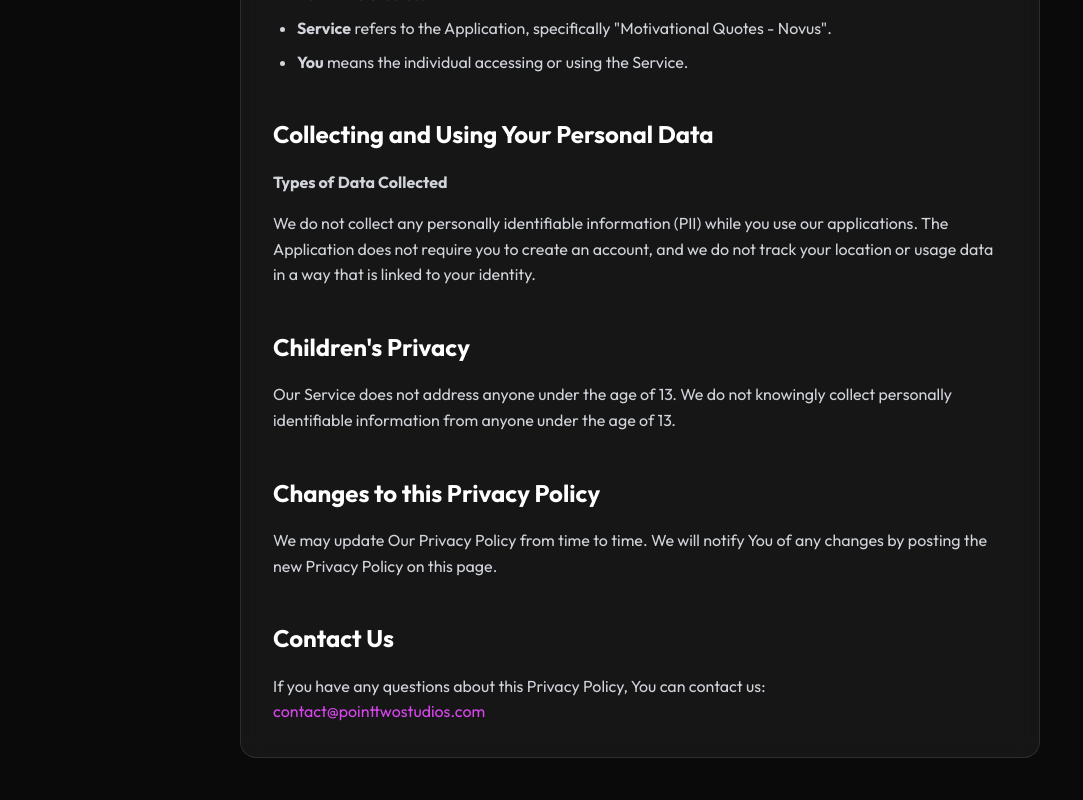
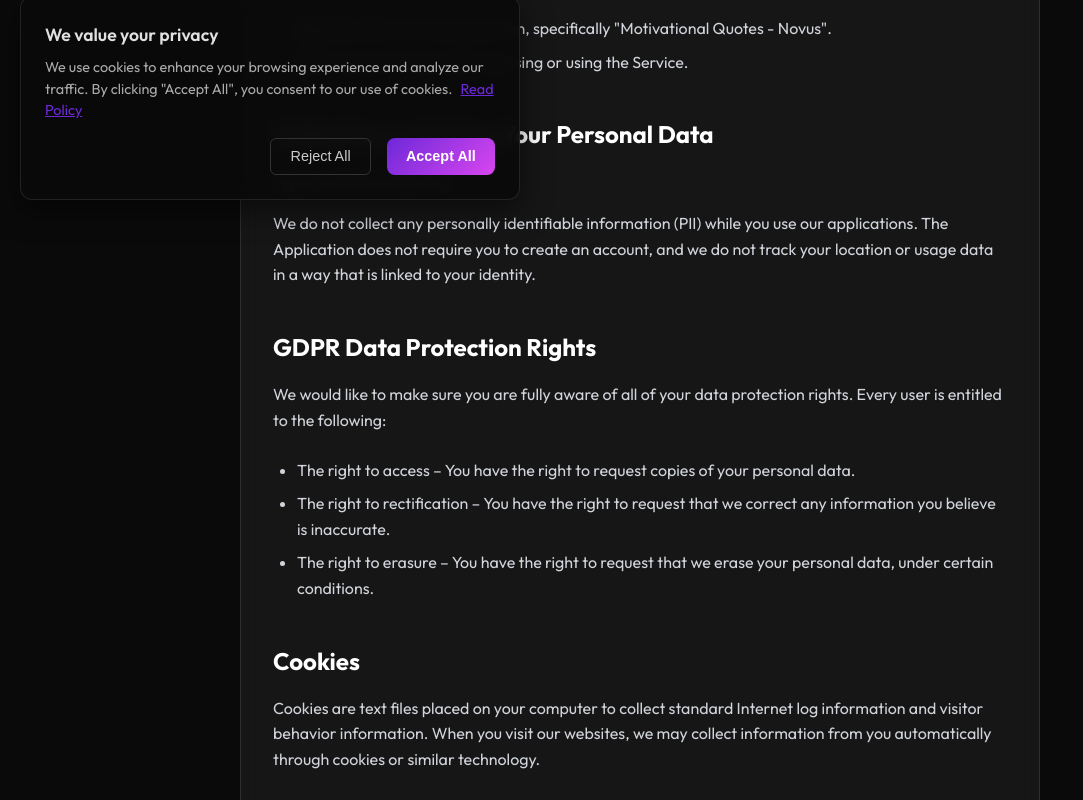
Before and after one commit to tolgaozgun/pointtwostudios, a React (Vite) app: page /novus/privacy-policy in a window 1280 px wide. Shown: the part 580-1380 px from the top of the page, without its empty margins (0-1083 px from the left). Built offline with nearby package versions, Linux system fonts and the light colour scheme.

Commit message:
Compliance: Add Cookie Consent Banner and GDPR info

```diff
--- a/index.html
+++ b/index.html
@@ -11,6 +11,12 @@
   <script>
     window.dataLayer = window.dataLayer || [];
     function gtag() { dataLayer.push(arguments); }
+    gtag('consent', 'default', {
+      'ad_storage': 'denied',
+      'ad_user_data': 'denied',
+      'ad_personalization': 'denied',
+      'analytics_storage': 'denied'
+    });
     gtag('js', new Date());
     gtag('config', 'G-YCRH3HH78B');
   </script>
--- a/src/App.jsx
+++ b/src/App.jsx
@@ -1,6 +1,7 @@
 import { BrowserRouter as Router, Routes, Route, Link } from 'react-router-dom';
 import Home from './pages/Home';
 import PrivacyPolicy from './pages/PrivacyPolicy';
+import CookieConsent from './components/CookieConsent';
 
 function App() {
   return (
@@ -34,6 +35,7 @@ function App() {
           <p>&copy; {new Date().getFullYear()} Point Two Studios. All rights reserved.</p>
           <p style={{ marginTop: '0.5rem', fontSize: '0.8rem' }}>Designed & Built by Tolga Ozgun</p>
         </footer>
+        <CookieConsent />
       </div>
     </Router>
   );
--- /dev/null
+++ b/src/components/CookieConsent.jsx
@@ -0,0 +1,91 @@
+import { useState, useEffect } from 'react';
+
+const CookieConsent = () => {
+    const [isVisible, setIsVisible] = useState(false);
+
+    useEffect(() => {
+        const consent = localStorage.getItem('cookie_consent');
+        if (!consent) {
+            setIsVisible(true);
+        } else if (consent === 'granted') {
+            updateConsent('granted');
+        }
+    }, []);
+
+    const updateConsent = (status) => {
+        if (window.gtag) {
+            window.gtag('consent', 'update', {
+                'ad_storage': status,
+                'ad_user_data': status,
+                'ad_personalization': status,
+                'analytics_storage': status
+            });
+        }
+        localStorage.setItem('cookie_consent', status);
+        setIsVisible(false);
+    };
+
+    if (!isVisible) return null;
+
+    return (
+        <div style={{
+            position: 'fixed',
+            bottom: '20px',
+            left: '20px',
+            right: '20px',
+            maxWidth: '500px',
+            background: 'rgba(10, 10, 10, 0.95)',
+            backdropFilter: 'blur(10px)',
+            border: '1px solid var(--glass-border)',
+            borderRadius: '12px',
+            padding: '1.5rem',
+            zIndex: 2000,
+            boxShadow: '0 10px 30px rgba(0,0,0,0.5)',
+            display: 'flex',
+            flexDirection: 'column',
+            gap: '1rem'
+        }}>
+            <div>
+                <h3 style={{ fontSize: '1.1rem', marginBottom: '0.5rem', fontWeight: 600 }}>We value your privacy</h3>
+                <p style={{ fontSize: '0.9rem', color: '#aaa', lineHeight: 1.5 }}>
+                    We use cookies to enhance your browsing experience and analyze our traffic.
+                    By clicking "Accept All", you consent to our use of cookies.
+                    <a href="/novus/privacy-policy" style={{ color: 'var(--primary-color)', marginLeft: '0.5rem', textDecoration: 'underline' }}>Read Policy</a>
+                </p>
+            </div>
+            <div style={{ display: 'flex', gap: '1rem', justifyContent: 'flex-end' }}>
+                <button
+                    onClick={() => updateConsent('denied')}
+                    style={{
+                        padding: '0.6rem 1.2rem',
+                        borderRadius: '6px',
+                        border: '1px solid #333',
+                        background: 'transparent',
+                        color: '#ccc',
+                        cursor: 'pointer',
+                        fontSize: '0.9rem',
+                        fontWeight: 500,
+                        transition: 'all 0.2s'
+                    }}
+                    onMouseOver={(e) => e.target.style.borderColor = '#666'}
+                    onMouseOut={(e) => e.target.style.borderColor = '#333'}
+                >
+                    Reject All
+                </button>
+                <button
+                    onClick={() => updateConsent('granted')}
+                    className="btn"
+                    style={{
+                        padding: '0.6rem 1.2rem',
+                        fontSize: '0.9rem',
+                        boxShadow: 'none'
+                    }}
+                >
+                    Accept All
+                </button>
+            </div>
+        </div>
+    );
+};
+
+export default CookieConsent;
--- a/src/pages/PrivacyPolicy.jsx
+++ b/src/pages/PrivacyPolicy.jsx
@@ -28,6 +28,24 @@ const PrivacyPolicy = () => {
                         We do not collect any personally identifiable information (PII) while you use our applications. The Application does not require you to create an account, and we do not track your location or usage data in a way that is linked to your identity.
                     </p>
 
+                    <h2 style={{ marginTop: '2.5rem', marginBottom: '1rem', color: 'white' }}>GDPR Data Protection Rights</h2>
+                    <p style={{ marginBottom: '1.5rem' }}>
+                        We would like to make sure you are fully aware of all of your data protection rights. Every user is entitled to the following:
+                    </p>
+                    <ul style={{ listStyle: 'disc', marginLeft: '1.5rem', marginBottom: '1.5rem', spaceY: '0.5rem' }}>
+                        <li style={{ marginBottom: '0.5rem' }}>The right to access – You have the right to request copies of your personal data.</li>
+                        <li style={{ marginBottom: '0.5rem' }}>The right to rectification – You have the right to request that we correct any information you believe is inaccurate.</li>
+                        <li style={{ marginBottom: '0.5rem' }}>The right to erasure – You have the right to request that we erase your personal data, under certain conditions.</li>
+                    </ul>
+
+                    <h2 style={{ marginTop: '2.5rem', marginBottom: '1rem', color: 'white' }}>Cookies</h2>
+                    <p style={{ marginBottom: '1.5rem' }}>
+                        Cookies are text files placed on your computer to collect standard Internet log information and visitor behavior information. When you visit our websites, we may collect information from you automatically through cookies or similar technology.
+                    </p>
+                    <p style={{ marginBottom: '1.5rem' }}>
+                        We use cookies to improve your experience on our website, including understanding how you use our website. You can set your browser not to accept cookies, or use our Cookie Consent banner to manage your preferences.
+                    </p>
+
                     <h2 style={{ marginTop: '2.5rem', marginBottom: '1rem', color: 'white' }}>Children's Privacy</h2>
                     <p style={{ marginBottom: '1.5rem' }}>
                         Our Service does not address anyone under the age of 13. We do not knowingly collect personally identifiable information from anyone under the age of 13.
```
